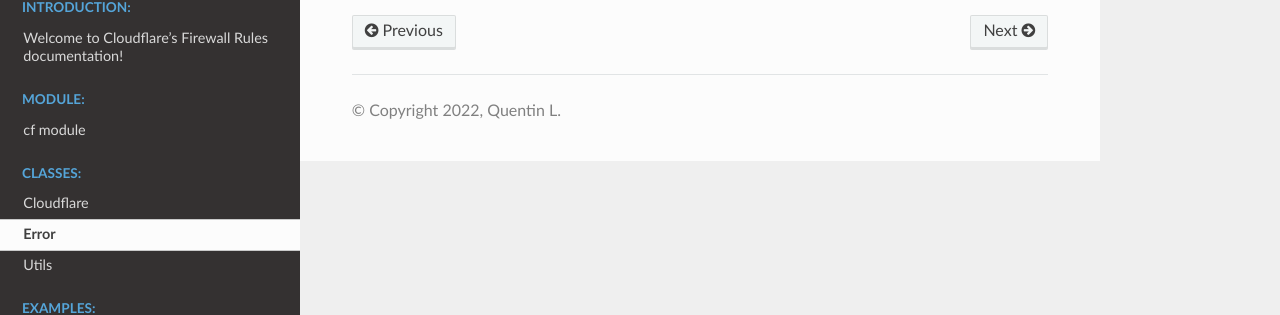
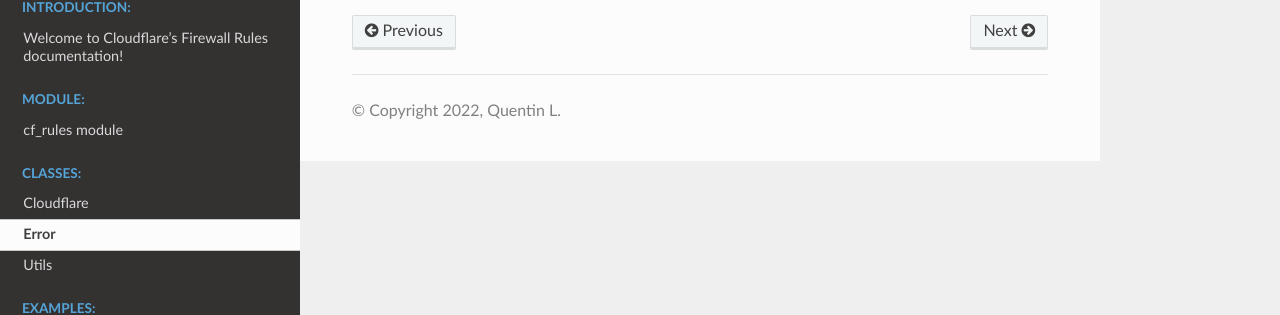
Before and after one commit to QuentiumYT/Cloudflare-Firewall-Rules, a Sphinx documentation site: the page built from docs/classes/Error.rst, in a window 1280 px wide. Shown: the part 269-584 px from the top of the page. Built offline with Sphinx 7.4.7 and the Read the Docs theme 2.0.0, drawn with Linux system fonts in a browser that asks for light colours.

Commit message:
Fix docs module

```diff
--- a/docs/cf.rst
+++ b/docs/cf.rst
@@ -1,7 +1,7 @@
-cf module
-=========
+cf_rules module
+===============
 
-.. automodule:: cf
+.. automodule:: cf_rules
    :members:
    :member-order: bysource
    :undoc-members:
--- a/docs/classes/Cloudflare.rst
+++ b/docs/classes/Cloudflare.rst
@@ -1,7 +1,7 @@
 Cloudflare
 ==========
 
-.. currentmodule:: cf
+.. currentmodule:: cf_rules
 
 .. autoclass:: Cloudflare
     :members:
--- a/docs/classes/Error.rst
+++ b/docs/classes/Error.rst
@@ -1,7 +1,7 @@
 Error
 =====
 
-.. currentmodule:: cf
+.. currentmodule:: cf_rules
 
 .. autoclass:: Error
     :members:
--- a/docs/classes/Utils.rst
+++ b/docs/classes/Utils.rst
@@ -1,7 +1,7 @@
 Utils
 =====
 
-.. currentmodule:: cf
+.. currentmodule:: cf_rules
 
 .. autoclass:: Utils
     :members:
```
